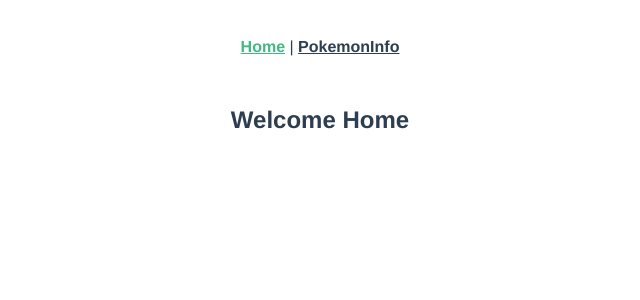
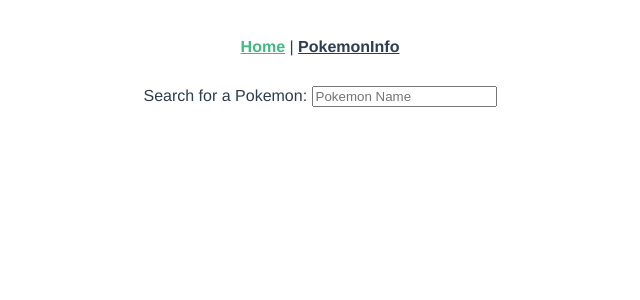
Before and after one commit to james-herbstritt/blokemon, a Vue app: page / in a window 1280 px wide. Shown: the top 300 px of the page, without its empty margins (320-960 px from the left). Built offline with nearby package versions, Linux system fonts and the light colour scheme.

Commit message:
Add search input with no functionality

```diff
--- a/src/views/Home.vue
+++ b/src/views/Home.vue
@@ -1,15 +1,18 @@
 <template>
-  <h2> Welcome Home </h2>
+  <div>
+    <form autocomplete="on" id="searchForm">
+      <label for="pokemonSearch">Search for a Pokemon: </label>
+      <input type="search" id="pokemonSearch" maxlength="20" form="searchForm"
+             placeholder="Pokemon Name"/>
+    </form>
+  </div>
 </template>
 
 <script lang="ts">
 import { Component, Prop, Vue } from 'vue-property-decorator'
 
 @Component
-export default class Home extends Vue {
-}
+export default class Home extends Vue {}
 </script>
 
-<style scoped lang="less">
-
-</style>
+<style scoped lang="less"></style>
```
